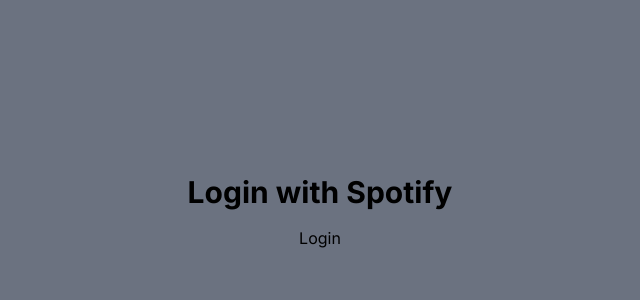
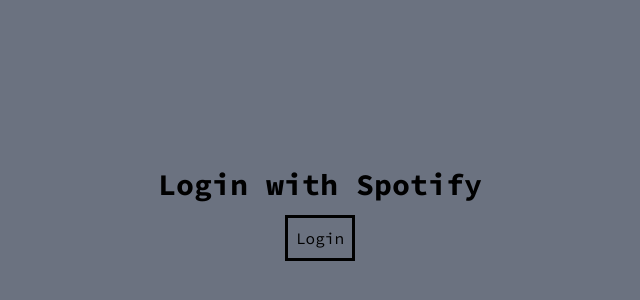
Before and after one commit to gwarzecha/listening_dashboard, a Next.js app: page / in a window 1280 px wide. Shown: the part 188-488 px from the top of the page, without its empty margins (320-960 px from the left). Built offline with nearby package versions, Linux system fonts and the light colour scheme.

Commit message:
Add fonts, clean up fonts and styling on both landing page and profile

```diff
--- a/src/app/components/LoginButton.tsx
+++ b/src/app/components/LoginButton.tsx
@@ -17,7 +17,11 @@
     window.location.href = `https://accounts.spotify.com/authorize?${params.toString()}`;
   };
 
-  return <button onClick={authorize}>Login</button>;
+  return (
+    <button className="outline p-2" onClick={authorize}>
+      Login
+    </button>
+  );
 };
 
 export default LoginButton;
--- a/src/app/layout.tsx
+++ b/src/app/layout.tsx
@@ -1,8 +1,35 @@
 import type { Metadata } from 'next';
-import { Inter } from 'next/font/google';
 import '../styles/globals.css';
+import {
+  Source_Code_Pro,
+  Fira_Code,
+  Inconsolata,
+  Montserrat,
+} from 'next/font/google';
 
-const inter = Inter({ subsets: ['latin'] });
+const sourceCodePro = Source_Code_Pro({
+  weight: ['400', '700'],
+  subsets: ['latin'],
+  variable: '--font-sourcecode',
+});
+
+const firaCode = Fira_Code({
+  weight: ['400', '700'],
+  subsets: ['latin'],
+  variable: '--font-firacode',
+});
+
+const inconsolata = Inconsolata({
+  weight: ['400', '700'],
+  subsets: ['latin'],
+  variable: '--font-inconsolata',
+});
+
+const montserrat = Montserrat({
+  weight: ['400', '700'],
+  subsets: ['latin'],
+  variable: '--font-montserrat',
+});
 
 export const metadata: Metadata = {
   title: 'Create Next App',
@@ -15,8 +42,11 @@
   children: React.ReactNode;
 }>) {
   return (
-    <html lang="en">
-      <body className={inter.className}>{children}</body>
+    <html
+      className={`${sourceCodePro.variable} ${firaCode.variable} ${inconsolata.variable} ${montserrat.variable}`}
+      lang="en"
+    >
+      <body>{children}</body>
     </html>
   );
 }
--- a/src/app/page.tsx
+++ b/src/app/page.tsx
@@ -3,7 +3,7 @@
 
 const Login = () => {
   return (
-    <div className="flex flex-col items-center justify-center min-h-screen bg-gray-500 p-4">
+    <div className="flex flex-col items-center justify-center min-h-screen bg-gray-500 font-sourcecode p-4">
       <h1 className="text-3xl font-bold mb-4">Login with Spotify</h1>
       <LoginButton />
     </div>
--- a/src/pages/profile.tsx
+++ b/src/pages/profile.tsx
@@ -38,8 +38,9 @@
   if (!profile) return <div>Loading...</div>;
 
   return (
-    <div className="p-4">
-      <h1 className="text-2xl font-bold mb-4">
+    <div className="p-4 bg-gray-500">
+      <div className="flex flex-row justify-between items-center">
+        <h1 className="text-2xl font-bold mb-4 font-sourcecode">
           Logged in as {profile.display_name}
         </h1>
         {profile.images.length > 0 && (
@@ -49,27 +50,32 @@
             alt="Profile Image"
           />
         )}
+      </div>
+
       <ul className="list-disc list-inside">
-        <li>User ID: {profile.id}</li>
-        <li>Email: {profile.email}</li>
         <li>
-          Spotify URI:{' '}
           <a href={profile.uri} className="text-blue-500">
-            {profile.uri}
+            Open Spotify App
           </a>
         </li>
         <li>
-          Link:{' '}
           <a href={profile.external_urls.spotify} className="text-blue-500">
-            {profile.external_urls.spotify}
+            Open Spotify in the browser
           </a>
         </li>
       </ul>
-      <h2 className="text-xl font-semibold mt-8">Top Artists</h2>
+      <h2 className="text-xl font-semibold mt-8 font-sourcecode">
+        Top Artists
+      </h2>
       <ul className="grid grid-cols-1 md:grid-cols-2 lg:grid-cols-3 gap-4">
         {topArtists.map((artist) => (
-          <li key={artist.name} className="p-4 border rounded shadow">
-            <h3 className="text-lg font-bold">{artist.name}</h3>
+          <li
+            key={artist.name}
+            className="p-4 border rounded shadow flex flex-col items-center"
+          >
+            <h3 className="text-lg font-bold font-inconsolata">
+              {artist.name}
+            </h3>
             {artist.images.length > 0 && (
               <img
                 src={artist.images[1].url}
@@ -77,9 +83,9 @@
                 className="w-32 h-32 object-cover rounded-full"
               />
             )}
-            <p>Genres: {artist.genres.join(', ')}</p>
+
             <a href={artist.external_urls.spotify} className="text-blue-500">
-              Listen on Spotify
+              Listen
             </a>
           </li>
         ))}
--- a/src/styles/globals.css
+++ b/src/styles/globals.css
@@ -2,32 +2,13 @@
 @tailwind components;
 @tailwind utilities;
 
-/* :root {
-  --foreground-rgb: 0, 0, 0;
-  --background-start-rgb: 214, 219, 220;
-  --background-end-rgb: 255, 255, 255;
-}
-
-@media (prefers-color-scheme: dark) {
-  :root {
-    --foreground-rgb: 255, 255, 255;
-    --background-start-rgb: 0, 0, 0;
-    --background-end-rgb: 0, 0, 0;
-  }
+:root {
+  --font-sourcecode: 'Source Code Pro', monospace;
+  --font-firacode: 'Fira Code', monospace;
+  --font-inconsolata: 'Inconsolata', monospace;
+  --font-montserrat: 'Montserrat', sans-serif;
 }
 
 body {
-  color: rgb(var(--foreground-rgb));
-  background: linear-gradient(
-      to bottom,
-      transparent,
-      rgb(var(--background-end-rgb))
-    )
-    rgb(var(--background-start-rgb));
+  font-family: var(--font-montserrat);
 }
-
-@layer utilities {
-  .text-balance {
-    text-wrap: balance;
-  }
-} */
--- a/tailwind.config.ts
+++ b/tailwind.config.ts
@@ -1,4 +1,5 @@
 import type { Config } from 'tailwindcss';
+import { fontFamily } from 'tailwindcss/defaultTheme';
 
 const config: Config = {
   content: [
@@ -6,7 +7,14 @@
     './pages/**/*.{js,ts,jsx,tsx,mdx}',
   ],
   theme: {
-    extend: {},
+    extend: {
+      fontFamily: {
+        sourcecode: ['var(--font-sourcecode)', 'monospace'],
+        firacode: ['var(--font-firacode)', 'monospace'],
+        inconsolata: ['var(--font-inconsolata)', 'monospace'],
+        montserrat: ['var(--font-montserrat)', 'sans-serif'],
+      },
+    },
   },
   plugins: [],
 };
```
Lines whose indentation alone changed are shown as unchanged.
